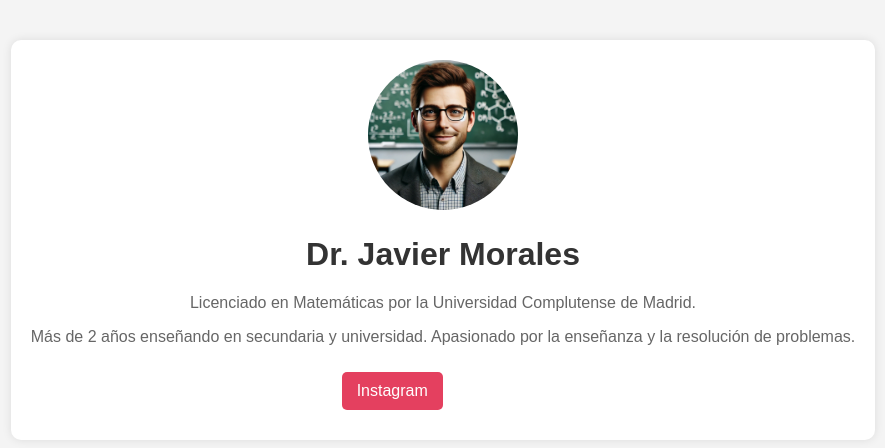
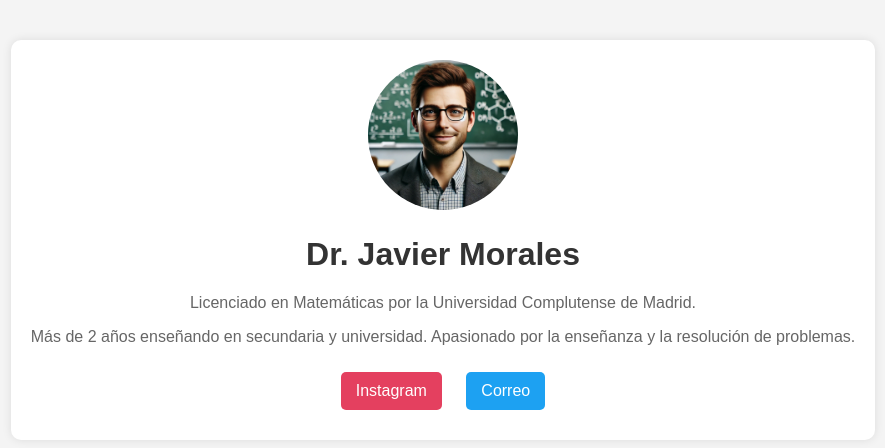
Before and after one commit to JavierMoralesMatematicas/javiermoralesmatematicas.github.io, a plain HTML site: page index.html in a window 1280 px wide. Shown: the part 160-608 px from the top of the page, without its empty margins (197-1082 px from the left). Drawn offline with Linux system fonts and the light colour scheme.

Commit message:
Update index.html

```diff
--- a/index.html
+++ b/index.html
@@ -55,7 +55,7 @@
         <p>Más de 2 años enseñando en secundaria y universidad. Apasionado por la enseñanza y la resolución de problemas.</p>
         <div class="social-links">
             <a href="https://instagram.com/Prof_JMorales" class="instagram" target="_blank">Instagram</a>
-            <a href="mailto:javiermoralesmate@gmail.com" class="CONTACTAME📨" target="_blank">Twitter</a>
+            <a href="mailto:javiermoralesmate@gmail.com" class="twitter" target="_blank">Correo</a>
         </div>
     </div>
 </body>
```
